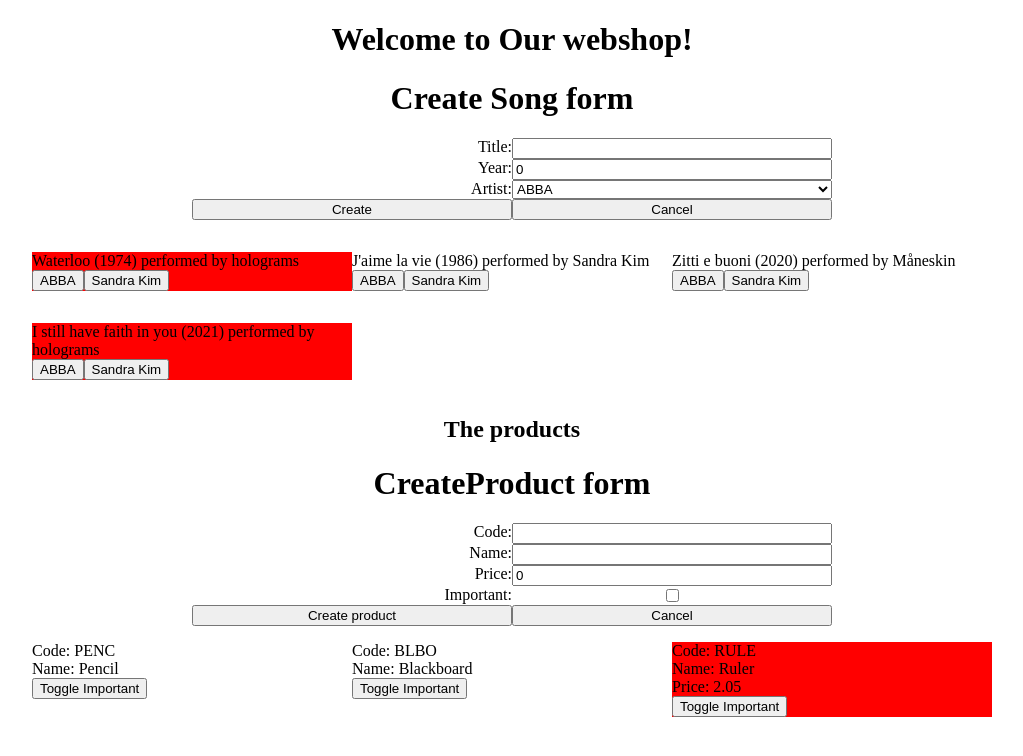
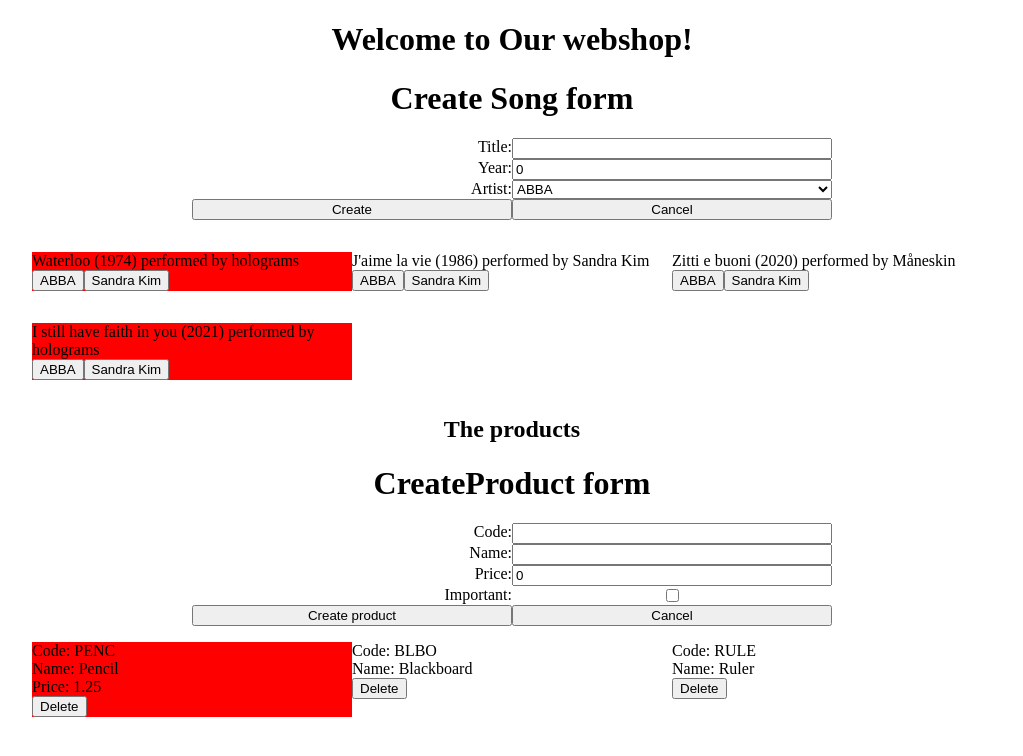
Before and after one commit to Jef-DS/angwebshop, an Angular app: page / in a window 1280 px wide. Shown: the top 756 px of the page, without its empty margins (128-1151 px from the left). Built offline with nearby package versions, Linux system fonts and the light colour scheme; data requests are answered from the project's data file.

Commit message:
Service with json-server

```diff
--- /dev/null
+++ b/db.json
@@ -0,0 +1,13 @@
+{
+    "products":[
+        {"id":1,"code":"PENC", "name":"Pencil", "price": 1.25, "isImportant": true },
+        {"id":2,"code":"BLBO", "name":"Blackboard", "price": 20.95, "isImportant": false},
+        {"id":3,"code":"RULE", "name":"Ruler", "price": 2.5, "isImportant": false}
+    ],
+    "songs":[
+        {"id":1,"title":"Waterloo", "artist": "ABBA", "year": 1974},
+        {"id":2,"title":"J'aime la vie", "artist": "Sandra Kim", "year": 1986},
+        {"id":3,"title":"Zitti e buoni", "artist": "Måneskin", "year": 2020},
+        {"id":4,"title":"I still have faith in you", "artist": "ABBA", "year": 2021}
+    ]
+}
--- a/src/app/app.module.ts
+++ b/src/app/app.module.ts
@@ -1,6 +1,6 @@
 import { NgModule } from '@angular/core';
 import { BrowserModule } from '@angular/platform-browser';
-
+import {HttpClientModule} from '@angular/common/http';
 import { AppComponent } from './app.component';
 import { ProductItemComponent } from './product/product-item/product-item.component';
 import { SongItemComponent } from './song/song-item/song-item.component';
@@ -26,7 +26,8 @@ import { CreateSongComponent } from './song/create-song/create-song.component';
   ],
   imports: [
     BrowserModule,
-    FormsModule
+    FormsModule,
+    HttpClientModule
   ],
   providers: [],
   bootstrap: [AppComponent]
--- /dev/null
+++ b/src/app/model/product-interface.ts
@@ -0,0 +1,7 @@
+export interface ProductInterface {
+    id: number,
+    code: string,
+    name: string,
+    price: number,
+    isImportant: boolean
+}
--- /dev/null
+++ b/src/app/model/product2.ts
@@ -0,0 +1,11 @@
+import { Product } from "./product";
+import { ProductInterface } from "./product-interface";
+
+export class Product2 extends Product implements ProductInterface {
+    constructor(public id:number, code:string, name:string, price:number, isImportant=false){
+        super(code, name, price, isImportant);
+    }
+    static copyProduct(p:ProductInterface):Product2{
+        return new Product2(p.id, p.code, p.name, p.price, p.isImportant);
+    }
+}
--- a/src/app/product/create-product/create-product.component.ts
+++ b/src/app/product/create-product/create-product.component.ts
@@ -1,7 +1,8 @@
 import { Component, EventEmitter, OnInit, Output } from '@angular/core';
 import { NgForm } from '@angular/forms';
-import { Product } from 'src/app/model/product';
-import { ObservableProductService } from 'src/app/services/observable-product.service';
+import { Product2 } from 'src/app/model/product2';
+
+import { Product2HttpService } from 'src/app/services/product2-http.service';
 
 @Component({
   selector: 'app-create-product',
@@ -9,11 +10,11 @@ import { ObservableProductService } from 'src/app/services/observable-product.se
   styleUrls: ['./create-product.component.css']
 })
 export class CreateProductComponent implements OnInit {
-  product: Product;
-  @Output() onProductCreated: EventEmitter<Product>;
-  constructor(private productService:ObservableProductService) {
-    this.product = new Product('','', 0);
-    this.onProductCreated = new EventEmitter<Product>();
+  product: Product2;
+  @Output() onProductCreated: EventEmitter<Product2>;
+  constructor(private productService:Product2HttpService) {
+    this.product = new Product2(0,'','', 0);
+    this.onProductCreated = new EventEmitter<Product2>();
   }
 
   ngOnInit(): void {
@@ -22,20 +23,12 @@ export class CreateProductComponent implements OnInit {
     if (form.valid){
       this.productService.createProduct(this.product).subscribe({
         next: (result:any) => {
-          this.product = new Product('', '', 0);
+          this.product = new Product2(0,'', '', 0);
           form.resetForm(this.product);
+          this.onProductCreated.emit(this.product);
           console.log(result);
         },
-        error:(err:any) => {
-          console.log(err);
-          if (err.code === 'NOTUNIQUE'){
-            form.controls['code'].setErrors({notUnique:true});
-          }else{
-            console.log(err.msg);
-            throw Error('unknown error');
-          }
-        },
-        complete:() => console.log('complete') //to check if the subscription completed automatically
+        complete:() => console.log('complete')
       })
     }
   }
--- a/src/app/product/product-list/product-list.component.html
+++ b/src/app/product/product-list/product-list.component.html
@@ -1,7 +1,8 @@
 <h2>{{title}}</h2>
-<app-create-product ></app-create-product>
+<app-create-product (onProductCreated)="refresh()" ></app-create-product>
 <div class="products">
     <app-product-single-item
-           *ngFor="let prod of products$|async"
+           *ngFor="let prod of products"
+           (onProductDeleted)="refresh()"
            [product]="prod"></app-product-single-item>
 </div>
--- a/src/app/product/product-list/product-list.component.ts
+++ b/src/app/product/product-list/product-list.component.ts
@@ -1,7 +1,8 @@
 import { Component, Input, OnInit } from '@angular/core';
-import { Observable } from 'rxjs';
-import { Product } from 'src/app/model/product';
-import { ObservableProductService } from 'src/app/services/observable-product.service';
+import { map, Observable } from 'rxjs';
+
+import { Product2 } from 'src/app/model/product2';
+import { Product2HttpService } from 'src/app/services/product2-http.service';
 
 
 @Component({
@@ -11,12 +12,22 @@ import { ObservableProductService } from 'src/app/services/observable-product.se
 })
 export class ProductListComponent implements OnInit {
   @Input() title!: string;
-  public products$: Observable<Product[]>
-  constructor(public productService :ObservableProductService) {
-    this.products$ = this.productService.getProducts();
+  public products: Product2[]
+  constructor(public productService :Product2HttpService) {
+    this.products = new Array<Product2>();
+   }
+
+  ngOnInit(): void {
+    this.refresh();
   }
 
-  ngOnInit(): void {
+  refresh():void{
+    this.productService.getProducts().pipe(map(pList => {
+      return pList.map(p => Product2.copyProduct(p))
+    })).subscribe(pList => {
+      this.products = pList;
+    })
+
   }
 
 }
--- a/src/app/product/product-single-item/product-single-item.component.html
+++ b/src/app/product/product-single-item/product-single-item.component.html
@@ -2,5 +2,5 @@
     <div class="product-code"><span class="product-label">Code</span>{{ product.code }}</div>
     <div class="product-name"><span class="product-label">Name</span>{{ product.name }}</div>
     <div *ngIf="product.isImportant" class="product-price"><span class="product-label">Price</span>{{ product.price }}</div>
-    <button (click)="toggleImportant()">Toggle Important</button>
+    <button (click)="delete()">Delete</button>
 </article>
--- a/src/app/product/product-single-item/product-single-item.component.ts
+++ b/src/app/product/product-single-item/product-single-item.component.ts
@@ -1,5 +1,6 @@
 import { Component, EventEmitter, Input, OnInit, Output } from '@angular/core';
-import { Product } from 'src/app/model/product';
+import { Product2 } from 'src/app/model/product2';
+import { Product2HttpService } from 'src/app/services/product2-http.service';
 
 @Component({
   selector: 'app-product-single-item',
@@ -7,17 +8,17 @@ import { Product } from 'src/app/model/product';
   styleUrls: ['./product-single-item.component.css']
 })
 export class ProductSingleItemComponent implements OnInit {
-  @Input() product!:Product; //non-null assertion operator !
-  @Output('productClick') clickProduct= new EventEmitter<Product>();
-  @Output() doublePrice = new EventEmitter<Product>();
-
-  constructor() { }  // no initialisation anymore, the value will be provided by the parent component
-
+  @Input() product!:Product2; //non-null assertion operator !
+  @Output() onProductDeleted: EventEmitter<Product2>
+  constructor(private productService:Product2HttpService) {
+    this.onProductDeleted = new EventEmitter<Product2>();
+  }
+  delete():void{
+    this.productService.deleteProduct(this.product).subscribe(() => {
+      this.onProductDeleted.emit(this.product);
+    })
+  }
   ngOnInit(): void {
   }
 
-  toggleImportant(){
-    this.clickProduct.emit(this.product); //send the product to the parent
-  }
-
 }
--- /dev/null
+++ b/src/app/services/product2-http.service.ts
@@ -0,0 +1,22 @@
+import { HttpClient } from '@angular/common/http';
+import { Injectable } from '@angular/core';
+import { Observable } from 'rxjs';
+import { ProductInterface } from '../model/product-interface';
+import { Product2 } from '../model/product2';
+
+@Injectable({
+  providedIn: 'root'
+})
+export class Product2HttpService {
+
+  constructor(private client:HttpClient) { }
+  createProduct(p:Product2):Observable<any>{
+    return this.client.post('http://localhost:3000/products', p);
+  }
+  getProducts():Observable<ProductInterface[]>{
+    return this.client.get<ProductInterface[]>('http://localhost:3000/products');
+  }
+  deleteProduct(p:Product2):Observable<any>{
+    return this.client.delete(`http://localhost:3000/products/${p.id}`);
+  }
+}
```
